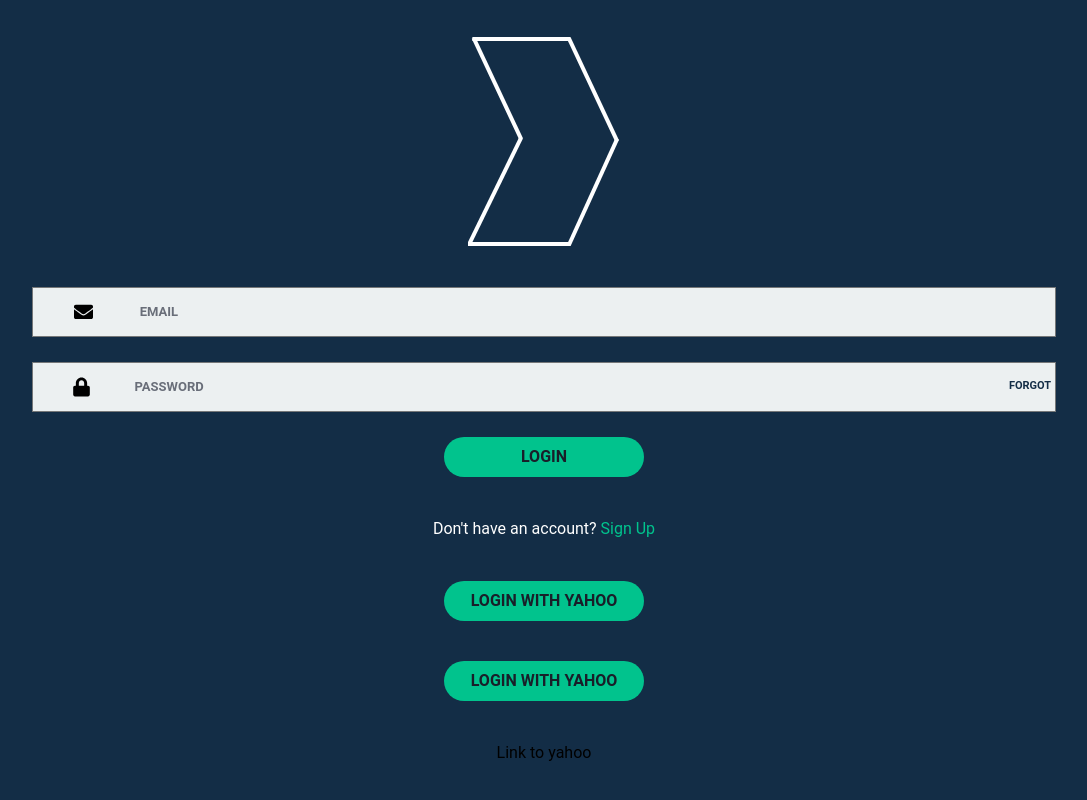
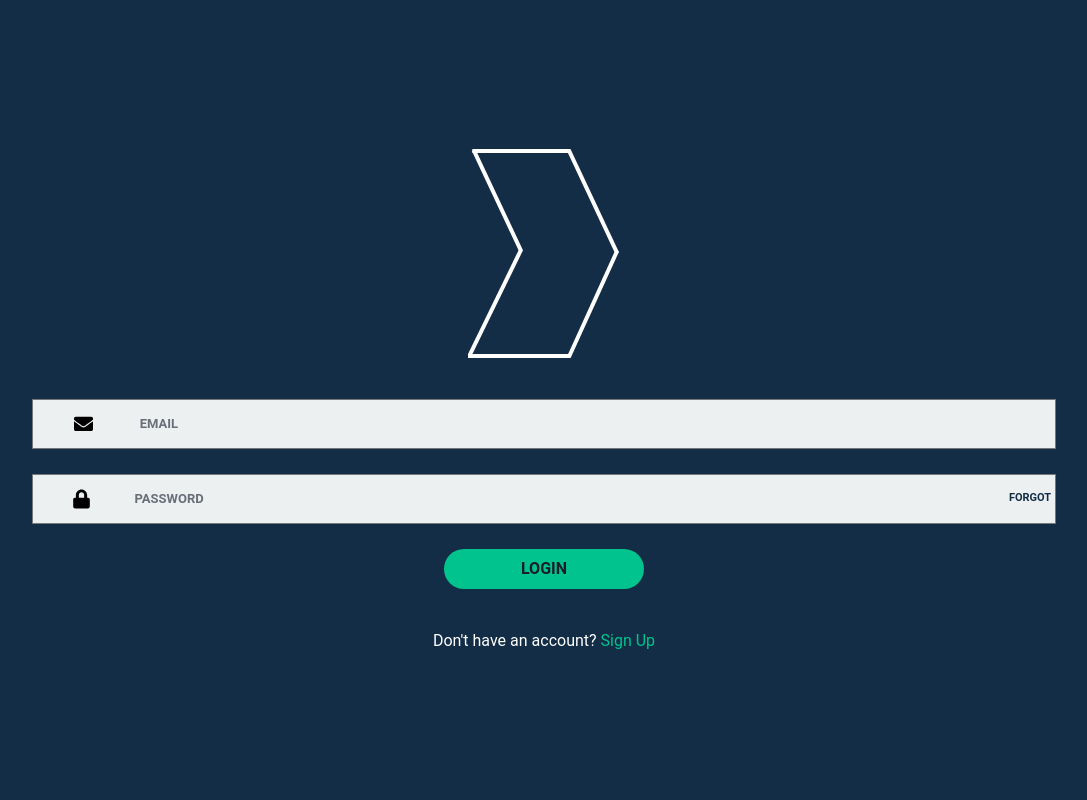
Before and after one commit to stanley-tarce/stock-app-react, a React (Create React App) app in the folder stock_app_react/: page / in a window 1280 px wide. Shown: the whole page, without its empty margins (96-1183 px from the left). Built offline with nearby package versions, Linux system fonts and the light colour scheme.

Commit message:
Update SignIn.js

```diff
--- a/stock_app_react/src/Pages/SignIn.js
+++ b/stock_app_react/src/Pages/SignIn.js
@@ -7,7 +7,6 @@ import PasswordSVG from '../Assets/passwordsvg'
 import LabelInputs from '../Components/LabelInput'
 import { apiCall } from '../Utility/Utility'
 import { toast } from 'react-hot-toast'
-import axios from 'axios'
 export default function SignIn() {
   const navigate = useNavigate()
   const emailRef = useRef()
@@ -23,14 +22,7 @@ export default function SignIn() {
     totalData,
     setTotalData,
   } = useContext(CreateContext)
-  const yahooLogin = () => {
-    console.log(window)
-    return axios.get("https://wyt-rails.herokuapp.com/users").then(res => console.log(res)).catch(err => console.log(err))
-  }
-  const yahooLogin2 = () => {
-    console.log(window)
-    return axios.get("https://wyt-rails.herokuapp.com/cookie").then(res => console.log(res)).catch(err => console.log(err))
-  }
+
   const inputs = [
     {
       svg: <EmailSVG />,
@@ -98,12 +90,6 @@ export default function SignIn() {
           { }</button>
       </form >
       <p className='text-[16px] text-white'>Don't have an account? <Link to="/Signup" className="text-primary-green no-underline cursor-pointer">Sign Up</Link></p>
-      <button onClick={() => yahooLogin()} className='w-[200px] h-[40px] rounded-[20px] bg-primary-green flex justify-center items-center gap-[15px]'><div className='text-[16px] font-bold text-primary-black'>LOGIN WITH YAHOO</div></button>
-      <button onClick={() => yahooLogin2()} className='w-[200px] h-[40px] rounded-[20px] bg-primary-green flex justify-center items-center gap-[15px]'><div className='text-[16px] font-bold text-primary-black'>LOGIN WITH YAHOO</div></button>
-
-      <a href={'https://wyt-rails.herokuapp.com/auth/yahoo_auth'}>
-        Link to yahoo
-      </a>
     </div >
   )
 }
```
